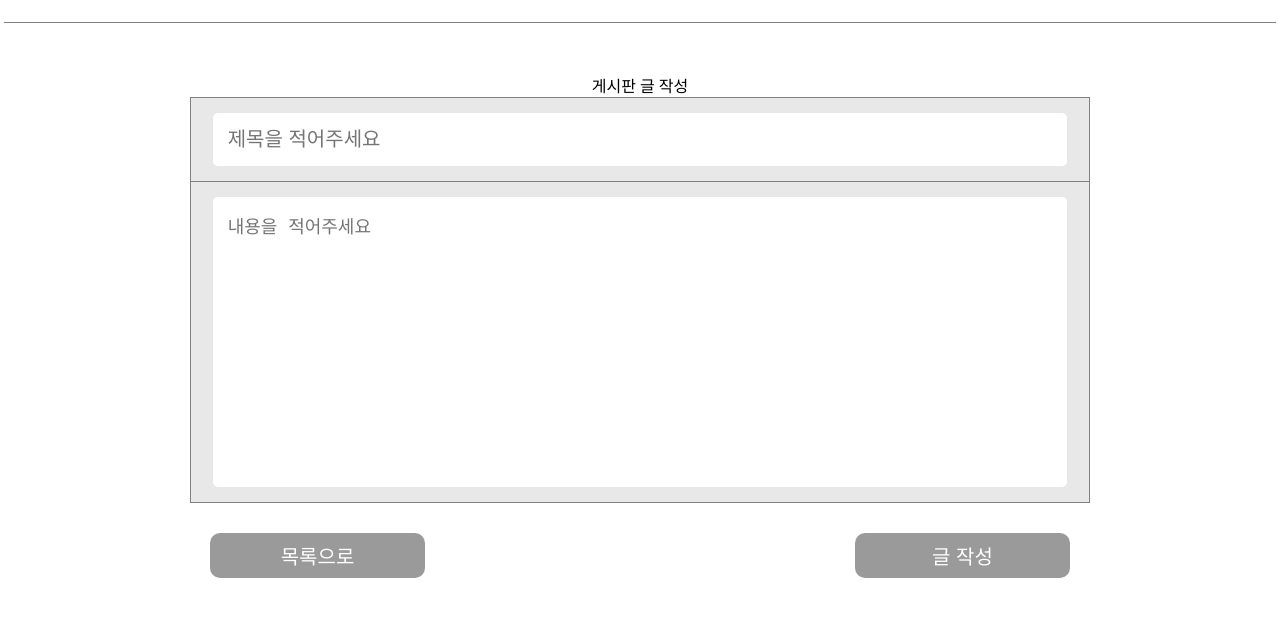
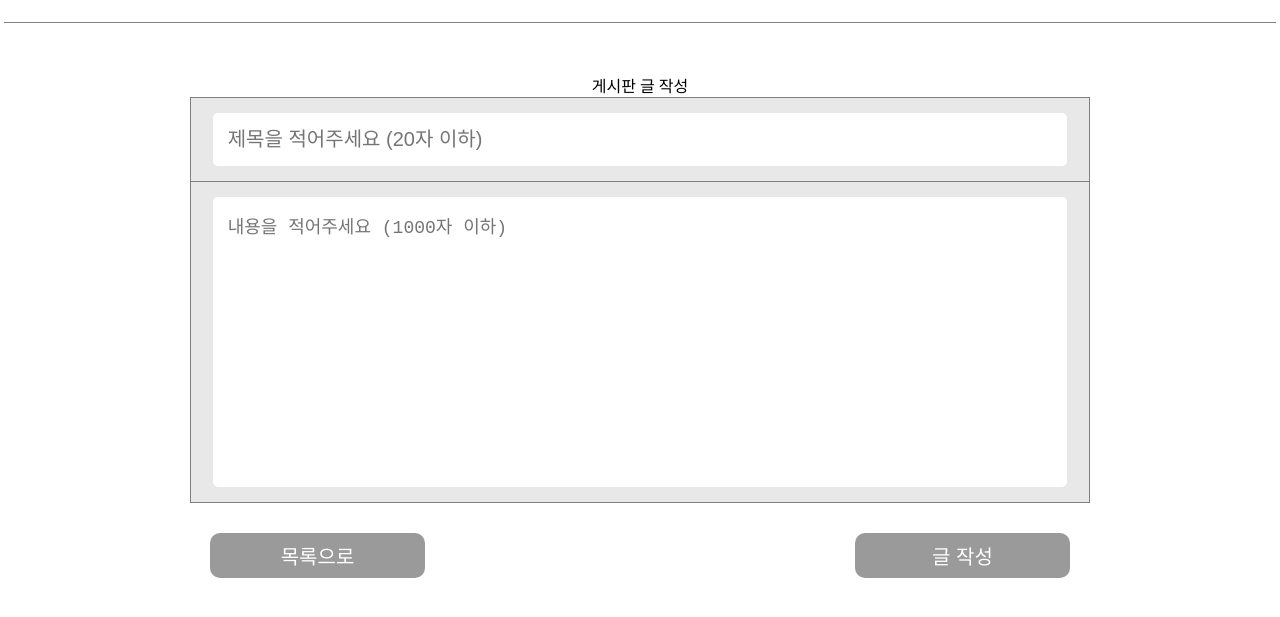
Before and after one commit to deadrabbit07/Board, a website: page src/public/post.html in a window 1280 px wide. Shown: the part 57-674 px from the top of the page. Drawn offline with Linux system fonts and the light colour scheme.

Commit message:
post.html

```diff
--- a/src/public/post.html
+++ b/src/public/post.html
@@ -18,10 +18,10 @@
       <p>게시판 글 작성</p>
       <div class="post_input">
         <div class="input_title">
-          <input class="title" type="text" placeholder="제목을 적어주세요" />
+          <input class="title" type="text" placeholder="제목을 적어주세요 (20자 이하)" />
         </div>
         <div class="input_content">
-          <textarea class="content" placeholder="내용을 적어주세요"></textarea>
+          <textarea class="content" placeholder="내용을 적어주세요 (1000자 이하)"></textarea>
         </div>
       </div>
       <div class="post_btn">
```
